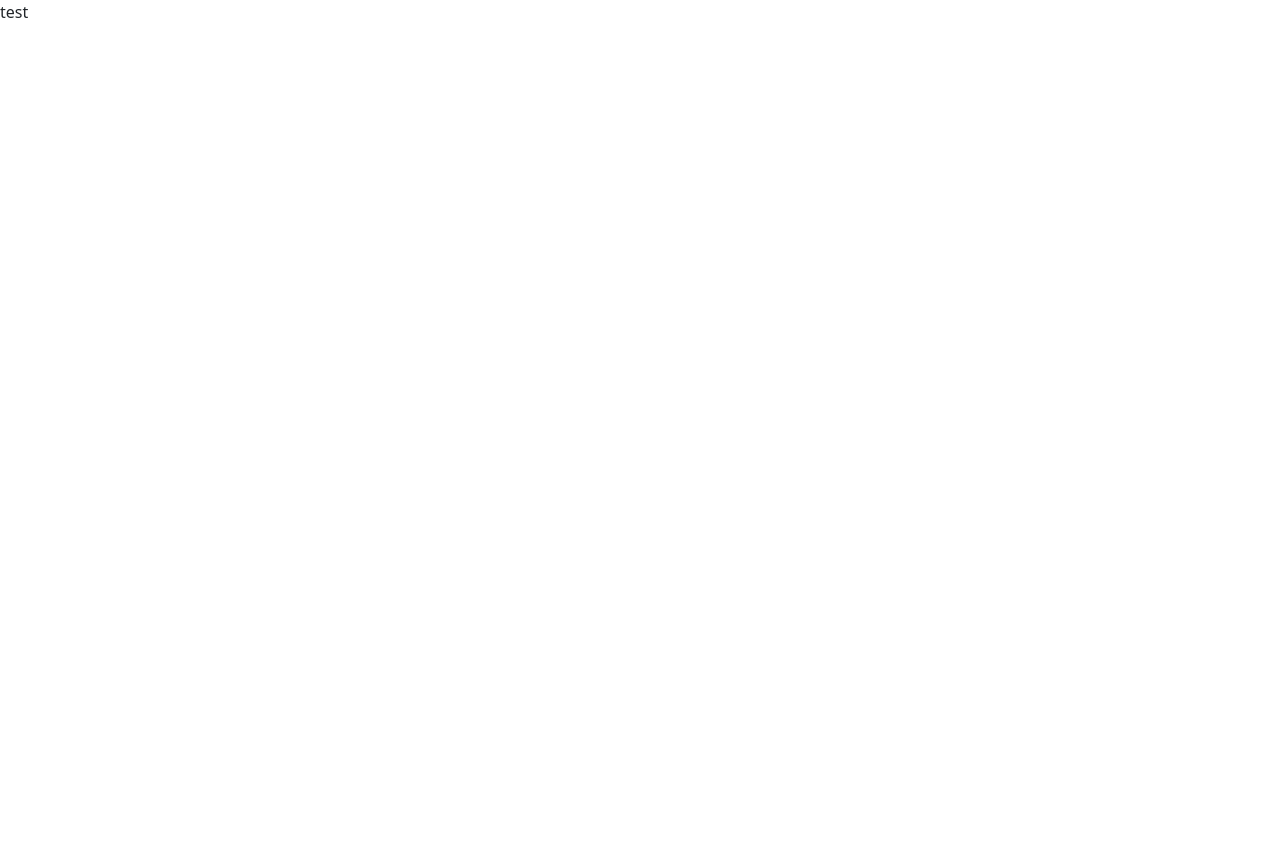
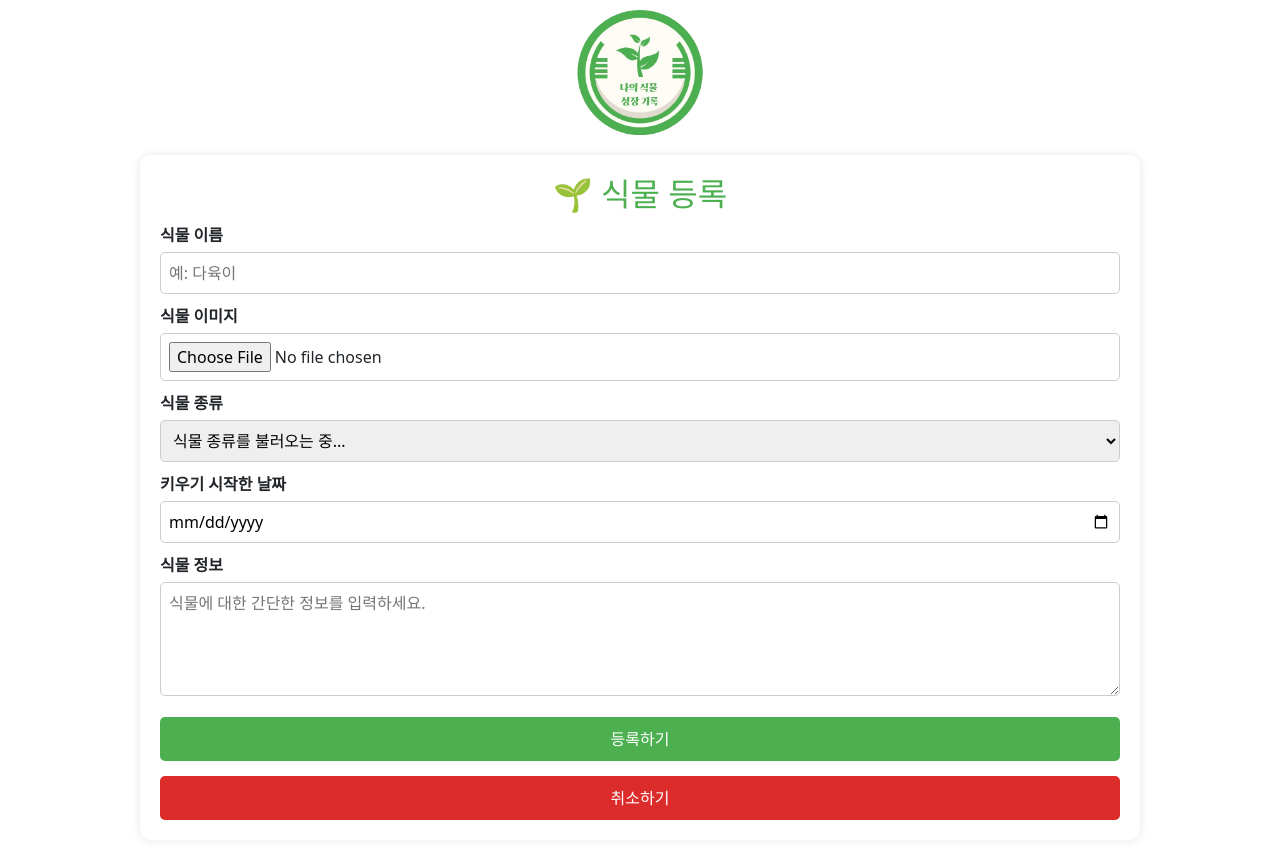
Before and after one commit to namee-h/group-project-my-plants, a plain HTML site: page Update/update.html in a window 1280 px wide. Before the commit the page ends 800 px from the top, so only its background shows below. Drawn offline with nearby package versions, Linux system fonts and the light colour scheme; no server answers.

Commit message:
setting update style / get plants type

```diff
--- a/Update/update.css
+++ b/Update/update.css
@@ -0,0 +1,81 @@
+
+.plant-form {
+    max-width: 1000px;
+    height: auto;
+    margin: 20px auto;
+    padding: 20px;
+    border-radius: 10px;
+    box-shadow: 0 0 10px rgba(0, 0, 0, 0.1);
+    background: white;
+}
+
+h2 {
+    text-align: center;
+    color: #4CAF50;
+}
+
+label {
+    font-weight: bold;
+    margin-top: 10px;
+    display: block;
+}
+
+input, select, textarea {
+    width: 100%;
+    padding: 8px;
+    margin-top: 5px;
+    border: 1px solid #ccc;
+    border-radius: 5px;
+}
+
+.submit-button {
+    width: 100%;
+    padding: 10px;
+    background-color: #4CAF50;
+    color: white;
+    border: none;
+    border-radius: 5px;
+    font-size: 16px;
+    margin-top: 15px;
+    cursor: pointer;
+}
+
+.reset-button {
+    width: 100%;
+    padding: 10px;
+    background-color: #db2b2b;
+    color: white;
+    border: none;
+    border-radius: 5px;
+    font-size: 16px;
+    margin-top: 15px;
+    cursor: pointer;
+}
+
+.submit-button:hover {
+    background-color: #45a049;
+}
+
+.reset-button:hover {
+    background-color: #cc2a2a;
+}
+
+input[type="date"] {
+    width: 100%;
+    padding: 8px;
+    margin-top: 5px;
+    border: 1px solid #ccc;
+    border-radius: 5px;
+}
+
+/* logo 관련 스타일 */
+.logo-container { /* 이미지를 감싸는 부모 요소 */
+    display: flex;
+    justify-content: center; /* 가로 방향 가운데 정렬 */
+    margin-top: 10px;
+}
+
+.logo-img {
+    width:200px;
+
+}
--- a/Update/update.html
+++ b/Update/update.html
@@ -9,7 +9,36 @@
 </head>
 <body>
     <!-- 식물등록페이지 종호님 작업공간 사용할 branch: project_jongho -->
-    test
+    <div class="parent-container">
+        <div class="logo-container">
+            <img class="logo-img" src="../asset/logo_demo.png" alt="로고">
+        </div>
+        <div class="plant-form">
+            <h2>🌱 식물 등록</h2>
+            <form id="plantForm">
+                <label for="plantName">식물 이름</label>
+                <input type="text" id="plantName" placeholder="예: 다육이" required>
+
+                <label for="plantImage">식물 이미지</label>
+                <input type="file" id="plantImage" accept="image/*">
+
+                <label for="plantType">식물 종류</label>
+                <select id="plantType">
+                    <option value="">식물 종류를 불러오는 중...</option>
+                </select>
+
+                <label for="plantStartDate">키우기 시작한 날짜</label>
+                <input type="date" id="plantStartDate" required>
+
+
+                <label for="plantDescription">식물 정보</label>
+                <textarea id="plantDescription" rows="4" placeholder="식물에 대한 간단한 정보를 입력하세요."></textarea>
+
+                <button type="submit" class="submit-button">등록하기</button>
+                <button type="reset" class="reset-button">취소하기</button>
+            </form>
+        </div>
+    </div>
     <script src="https://cdn.jsdelivr.net/npm/bootstrap@5.3.3/dist/js/bootstrap.bundle.min.js" integrity="sha384-YvpcrYf0tY3lHB60NNkmXc5s9fDVZLESaAA55NDzOxhy9GkcIdslK1eN7N6jIeHz" crossorigin="anonymous"></script>
     <script src="update.js"></script>
 </body>
--- a/Update/update.js
+++ b/Update/update.js
@@ -0,0 +1,154 @@
+// document.addEventListener("DOMContentLoaded", () => {
+//     const plantTypeSelect = document.getElementById("plantType");
+
+//     // API 키 (data.go.kr에서 발급받은 키 입력)
+//     const API_KEY = "2cL4%2Fj22bZFylrcWybU6Wt4BZ8ROoGlC4zCK9S%2F15maNTZNSkviTz7V56wkkqJSejMjr8hfhWhHRyeVlj7wXFg%3D%3D";
+//     const API_URL = `http://openapi.nature.go.kr/openapi/service/rest/PlantService/plntIlstrSearch?serviceKey=${API_KEY}&numOfRows=10&pageNo=1`;
+//     const CORS_PROXY = "https://cors-anywhere.herokuapp.com/";
+
+//     //  XML을 가져와서 select 옵션으로 추가하는 함수
+//     async function fetchPlantTypes() {
+//         try {
+//             const response = await fetch(CORS_PROXY + API_URL)
+//                                     .then(response => response.text())
+//                                     .then(data => console.log(data))
+//                                     .catch(error => console.error("Error:", error));
+//             const xmlString = await response.text();; // 여기에 XML 데이터 입력
+
+//             // XML 파싱
+//             const parser = new DOMParser();
+//             const xmlDoc = parser.parseFromString(xmlString, "text/xml");
+
+//             // 식물 목록 가져오기
+//             const items = xmlDoc.getElementsByTagName("item");
+//             console.log("items:",items)
+//             // 결과 저장할 배열
+//             const plants = [];
+
+//             for (let i = 0; i < items.length; i++) {
+//                 const plant = {
+//                     plantName: items[i].getElementsByTagName("plantGnrlNm")[0].textContent, // 식물 이름
+//                     familyKor: items[i].getElementsByTagName("familyKorNm")[0].textContent, // 과(科)
+//                     genusKor: items[i].getElementsByTagName("genusKorNm")[0].textContent, // 속(屬)
+//                     scientificName: items[i].getElementsByTagName("plantSpecsScnm")[0].textContent, // 학명
+//                     imgUrl: items[i].getElementsByTagName("imgUrl")[0].textContent, // 이미지 URL
+//                 };
+//                 plants.push(plant);
+//             }
+
+//             // 출력 테스트
+//             console.log(plants);
+//         } catch (error) {
+//             console.error(" API 호출 오류:", error);
+//         }
+//     }
+
+//     // 함수 호출
+//     fetchPlantTypes();
+// });
+
+// //  폼 제출 이벤트 리스너
+// document.getElementById('plantForm').addEventListener('submit', function(event) {
+//     event.preventDefault(); // 폼 기본 제출 방지
+
+//     const startDate = document.getElementById('plantStartDate').value;
+//     const selectedPlant = document.getElementById('plantType').value;
+
+//     console.log(" 선택한 식물:", selectedPlant);
+//     console.log(" 식물 등록 날짜:", startDate);
+// });
+
+// // 메타데이터 파일 경로
+// const metadataPath = 'plantnet300K_metadata.json';
+// const speciesPath = 'plantnet300K_species_id_2_name.json';
+
+// // 이미지 데이터 경로
+// const imageRoot = 'path/to/plantnet300K/images/'; // 실제 이미지 경로로 수정
+
+// // 메타데이터 로드
+// Promise.all([fetch(metadataPath), fetch(speciesPath)])
+//   .then((responses) => Promise.all(responses.map((res) => res.json())))
+//   .then(([metadata, species]) => {
+//     // 이미지 정보 추출
+//     for (const imageId in metadata) {
+//       const imageInfo = metadata[imageId];
+//       const speciesId = imageInfo.species_id;
+//       const speciesName = species[speciesId];
+//       const imageFilename = `${imageId}.jpg`;
+//       const imagePath = imageRoot + imageFilename;
+
+//       // 이미지 로드 및 활용
+//       const img = new Image();
+//       img.onload = () => {
+//         console.log(`Image ID: ${imageId}, Species: ${speciesName}`);
+//         // 이미지 활용 (예: 표시)
+//         document.body.appendChild(img);
+//       };
+//       img.onerror = () => {
+//         console.log(`Image not found: ${imagePath}`);
+//       };
+//       img.src = imagePath;
+//     }
+//   })
+//   .catch((error) => console.error('Error loading data:', error));
+
+const apiKey = "g5riRcq5JDjWlHCMEXffSADFbTjZixLYxf38oWbtYw8"; // 🔹 여기에 본인의 Trefle API 키를 입력하세요.
+const apiUrl = `https://trefle.io/api/v1/species?token=${apiKey}`;
+const proxyUrl = 'https://cors-anywhere.herokuapp.com/';
+
+async function fetchPlantTypes() {
+    try {
+        // const response = await fetch(proxyUrl + apiUrl);
+        // const data = await response.json();
+
+        // console.log("data :",data)
+        // if (data && data.data) {
+        //     populatePlantTypeDropdown(data.data); // 🔹 드롭다운에 식물 종류 추가
+        // } else {
+        //     console.error("식물 종류를 불러오는 데 실패했습니다.");
+        // }
+
+        let combinedData = []; // 두 페이지 데이터를 합칠 배열
+
+        // 첫 번째 페이지 데이터 불러오기
+        const firstPageResponse = await fetch(proxyUrl + apiUrl + "&page=1");
+        const firstPageData = await firstPageResponse.json();
+        if (firstPageData && firstPageData.data) {
+            combinedData = combinedData.concat(firstPageData.data); // 첫 번째 페이지 데이터 추가
+        }
+
+        // 두 번째 페이지 데이터 불러오기
+        const secondPageResponse = await fetch(proxyUrl + apiUrl + "&page=2");
+        const secondPageData = await secondPageResponse.json();
+        if (secondPageData && secondPageData.data) {
+            combinedData = combinedData.concat(secondPageData.data); // 두 번째 페이지 데이터 추가
+        }
+        console.log("data :",combinedData)
+        // 데이터가 모두 합쳐졌으면 드롭다운에 추가
+        if (combinedData.length > 0) {
+            populatePlantTypeDropdown(combinedData);
+        } else {
+            console.error("식물 종류를 불러오는 데 실패했습니다.");
+        }
+
+    } catch (error) {
+        console.error("API 요청 중 오류 발생:", error);
+    }
+}
+
+function populatePlantTypeDropdown(plants) {
+    const plantTypeSelect = document.getElementById("plantType");
+
+    // 기존 옵션 내용 초기화
+    plantTypeSelect.innerHTML = `<option value="">식물 종류를 선택하세요</option>`;
+
+    plants.forEach(plant => {
+        const option = document.createElement("option");
+        option.value = plant.slug; // 식물의 슬러그값을 value로 설정
+        option.textContent = plant.common_name || plant.scientific_name; // 공통 이름 또는 학명
+        plantTypeSelect.appendChild(option); // 드롭다운에 추가
+    });
+}
+
+// 페이지 로드 시 API 호출
+fetchPlantTypes();
```
Also changed, not shown: asset/logo_demo.png (added).
